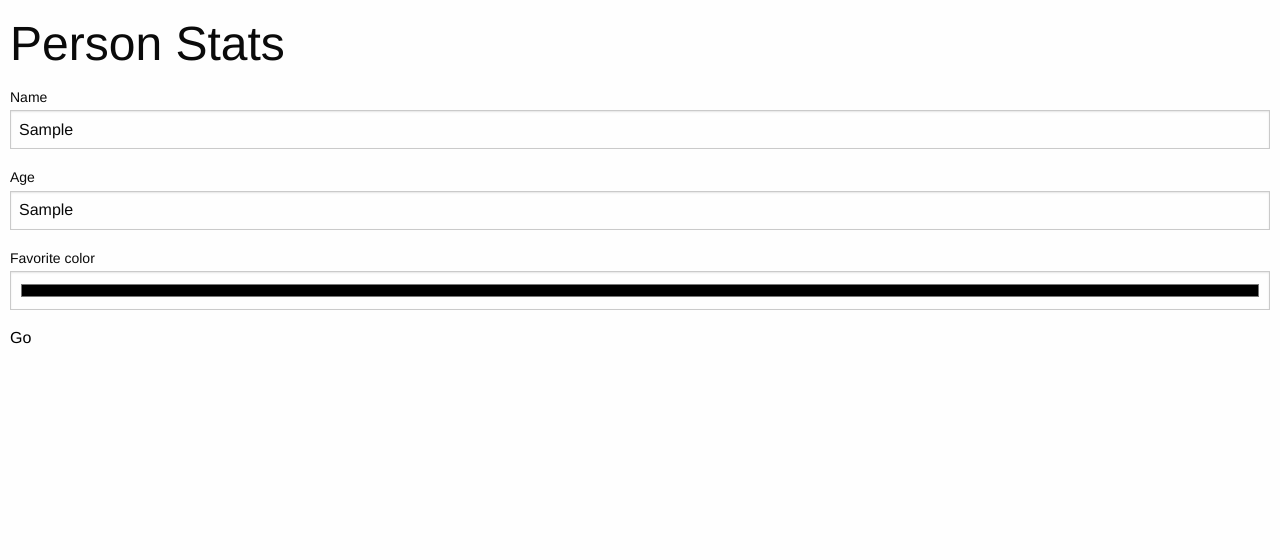
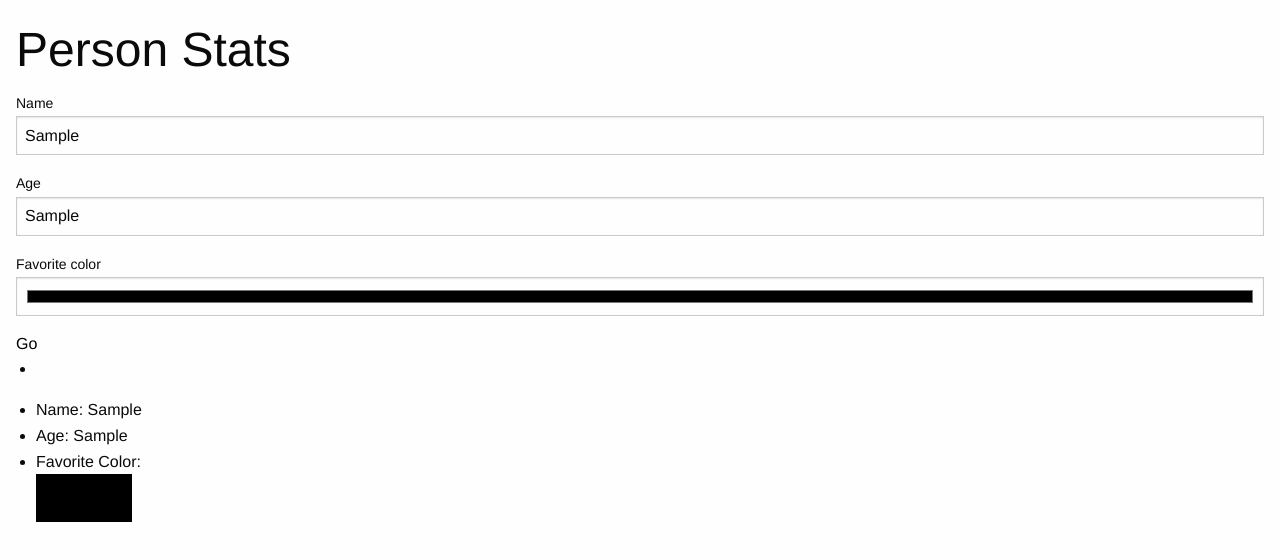
Before and after one commit to nolbol/person-stats, a plain HTML site: page index.html in a window 1280 px wide. Both pictures are taken after typing "Sample", "Sample" into the empty fields and a click on the button "Go". Drawn offline with nearby package versions, Linux system fonts and the light colour scheme.

Commit message:
Added the function 'Render Color'

```diff
--- a/index.css
+++ b/index.css
@@ -1,3 +1,3 @@
 body {
-    padding: 10px;
+    padding: 1rem;
 }
--- a/index.html
+++ b/index.html
@@ -21,17 +21,21 @@
             <input type="text" name="personSecond">
         </p>
         <p>
-            <label for="favoritecolor">Favorite color</label>
-            <input type="color" name="favoritecolor">
+            <label for="favoriteColor">Favorite color</label>
+            <input type="color" name="favoriteColor">
             </p>
         <button type="submit">Go</button>
     </form>
 
 
     <div id="stats">
+        <ul>
+            <li></li>
+
         <p id="here">
 
         </p>
+
     </div>
 
     <script src="index.js"></script>
--- a/index.js
+++ b/index.js
@@ -1,11 +1,24 @@
+function renderColor (color) {
+    const colorDiv = document.createElement('div')
+    colorDiv.style.backgroundColor = color
+    colorDiv.style.width = '6rem'
+    colorDiv.style.height = '3rem'
+    return colorDiv
+}
+
+function renderListItem () {
+
+}
+
 function changeHeading(ev) {
     ev.preventDefault()
     const f = ev.target
     const name = f.personName.value
-    const stats = document.querySelector('#stats')
-    const second = f.personSecond.value
-    const color = f.favoritecolor.value
-    f.style.color = color
+    const age = f.personSecond.value
+    const color = f.favoriteColor.value
+
+    const div = document.querySelector('#stats')
+
     const list = document.createElement('ul')
 
     const nameItem = document.createElement('li')
@@ -13,17 +26,23 @@ function changeHeading(ev) {
     list.appendChild(nameItem)
 
     const ageItem = document.createElement('li')
-    ageItem.textContent = `Age:${age}`
+    ageItem.textContent = `Age: ${age}`
     list.appendChild(ageItem)
 
     const colorItem = document.createElement('li')
-    colorItem.textContent = `Favorite Color: ${color}`
+    colorItem.textContent = 'Favorite Color: '
+
+    const colorDiv = renderColor(color)
+    colorItem.appendChild(colorDiv)
+
     list.appendChild(colorItem)
 
-    stats.innerHTML = name + "; second" + second
-    //div.innerHTML = ${name}, second ${second}
+    div.appendChild(list)
+}
 
-}
+
+
+
 
 
 
```
